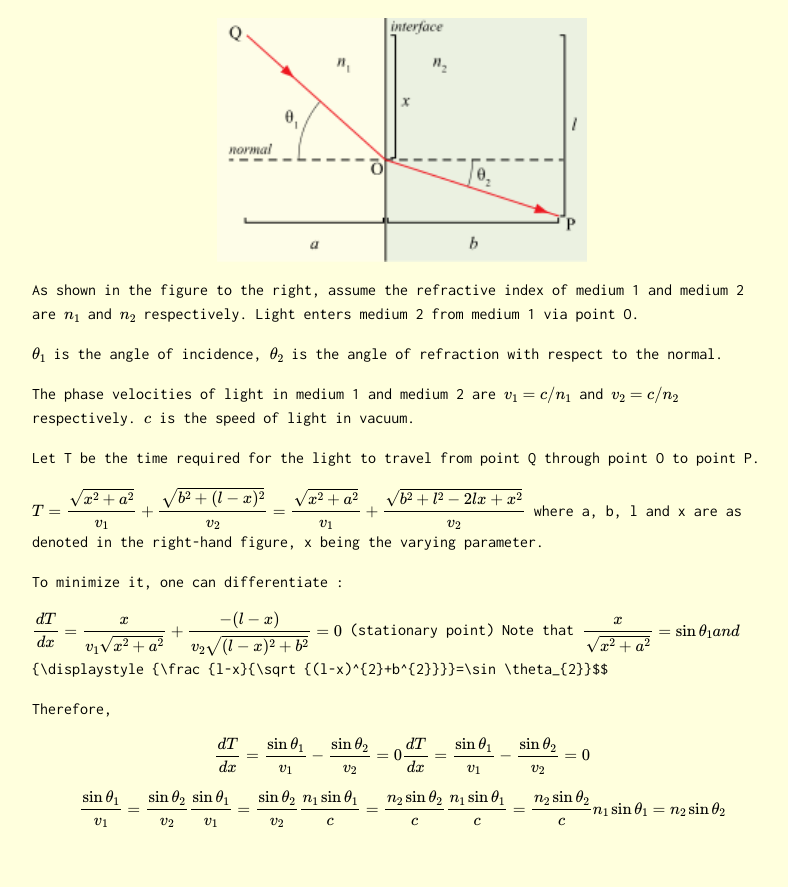
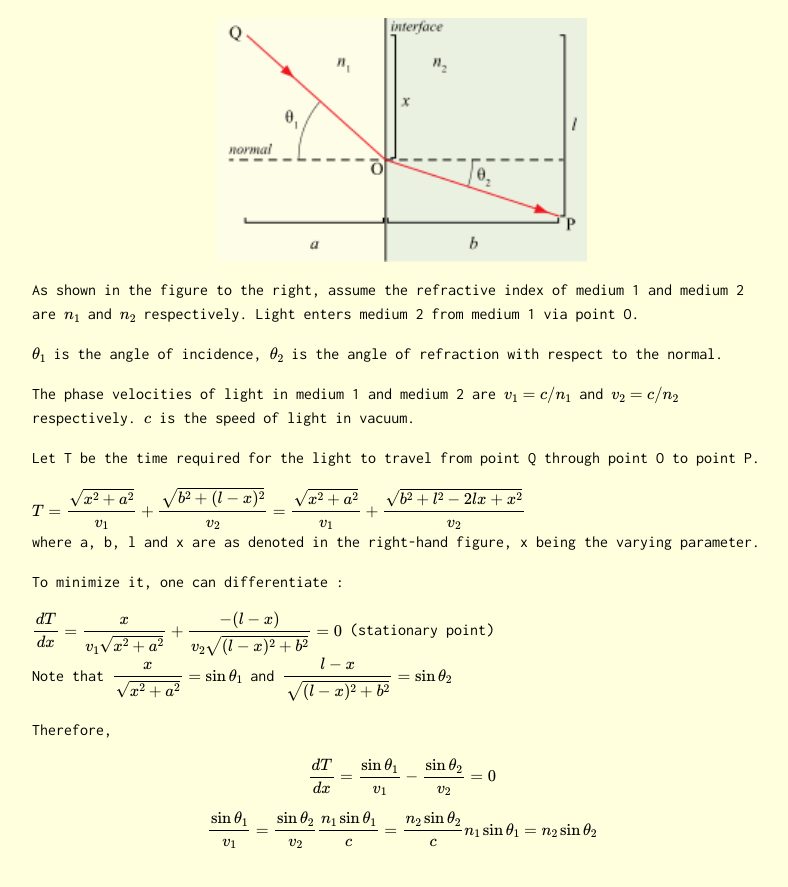
Before and after one commit to Oscuro-Phoenix/math-for-fun, a Jekyll site: the page built from _posts/2021-06-21-Problem-16.md, in a window 1280 px wide and 900 px high, scrolled down 1560 px. Shown: the top 887 px of the window, without its empty margins (238-1026 px from the left). Built offline with Jekyll 4.4.1, drawn with Linux system fonts in a browser that asks for light colours; formulas are drawn with MathJax 3.

Commit message:
Update 2021-06-21-Problem-16.md

```diff
--- a/_posts/2021-06-21-Problem-16.md
+++ b/_posts/2021-06-21-Problem-16.md
@@ -38,20 +38,18 @@ The phase velocities of light in medium 1 and medium 2 are $${\displaystyle v_{1
 
 Let T be the time required for the light to travel from point Q through point O to point P.
 
-$${\displaystyle T={\frac {\sqrt {x^{2}+a^{2}}}{v_{1}}}+{\frac {\sqrt {b^{2}+(l-x)^{2}}}{v_{2}}}={\frac {\sqrt {x^{2}+a^{2}}}{v_{1}}}+{\frac {\sqrt {b^{2}+l^{2}-2lx+x^{2}}}{v_{2}}}}$$
+$${\displaystyle T={\frac {\sqrt {x^{2}+a^{2}}}{v_{1}}}+{\frac {\sqrt {b^{2}+(l-x)^{2}}}{v_{2}}}={\frac {\sqrt {x^{2}+a^{2}}}{v_{1}}}+{\frac {\sqrt {b^{2}+l^{2}-2lx+x^{2}}}{v_{2}}}}$$ \\
 where a, b, l and x are as denoted in the right-hand figure, x being the varying parameter.
 
 To minimize it, one can differentiate :
 
-$${\displaystyle {\frac {dT}{dx}}={\frac {x}{v_{1}{\sqrt {x^{2}+a^{2}}}}}+{\frac {-(l-x)}{v_{2}{\sqrt {(l-x)^{2}+b^{2}}}}}=0}$$ (stationary point)
-Note that $${\displaystyle {\frac {x}{\sqrt {x^{2}+a^{2}}}}=\sin \theta_{1}} and $${\displaystyle {\frac {l-x}{\sqrt {(l-x)^{2}+b^{2}}}}=\sin \theta_{2}}$$
+$${\displaystyle {\frac {dT}{dx}}={\frac {x}{v_{1}{\sqrt {x^{2}+a^{2}}}}}+{\frac {-(l-x)}{v_{2}{\sqrt {(l-x)^{2}+b^{2}}}}}=0}$$ (stationary point) \\
+Note that $${\displaystyle {\frac {x}{\sqrt {x^{2}+a^{2}}}}=\sin \theta_{1}}$$ and $${\displaystyle {\frac {l-x}{\sqrt {(l-x)^{2}+b^{2}}}}=\sin \theta_{2}}$$
 
 Therefore,
 
-$${\displaystyle {\frac {dT}{dx}}={\frac {\sin \theta _{1}}{v_{1}}}-{\frac {\sin \theta _{2}}{v_{2}}}=0}\frac{dT}{dx}=\frac{\sin\theta_1}{v_1} - \frac{\sin\theta_2}{v_2}=0$$
+$${\displaystyle {\frac {dT}{dx}}={\frac {\sin \theta_{1}}{v_{1}}}-{\frac {\sin \theta _{2}}{v_{2}}}=0}$$
 
-$${\displaystyle {\frac {\sin \theta_{1}}{v_{1}}}={\frac {\sin \theta_{2}}{v_{2}}}}
-{\displaystyle {\frac {\sin \theta_{1}}{v_{1}}}={\frac {\sin \theta_{2}}{v_{2}}}}
-{\displaystyle {\frac {n_{1}\sin \theta_{1}}{c}}={\frac {n_{2}\sin \theta_{2}}{c}}}
-\frac{n_1\sin\theta_1}{c}=\frac{n_2\sin\theta_2}{c}
+$${\displaystyle {\frac {\sin \theta_{1}}{v_{1}}}={\frac {\sin \theta_{2}}{v_{2}}}} \\
+{\displaystyle {\frac {n_{1}\sin \theta_{1}}{c}}={\frac {n_{2}\sin \theta_{2}}{c}}} \\
 {\displaystyle n_{1}\sin \theta_{1}=n_{2}\sin \theta_{2}}$$
```
